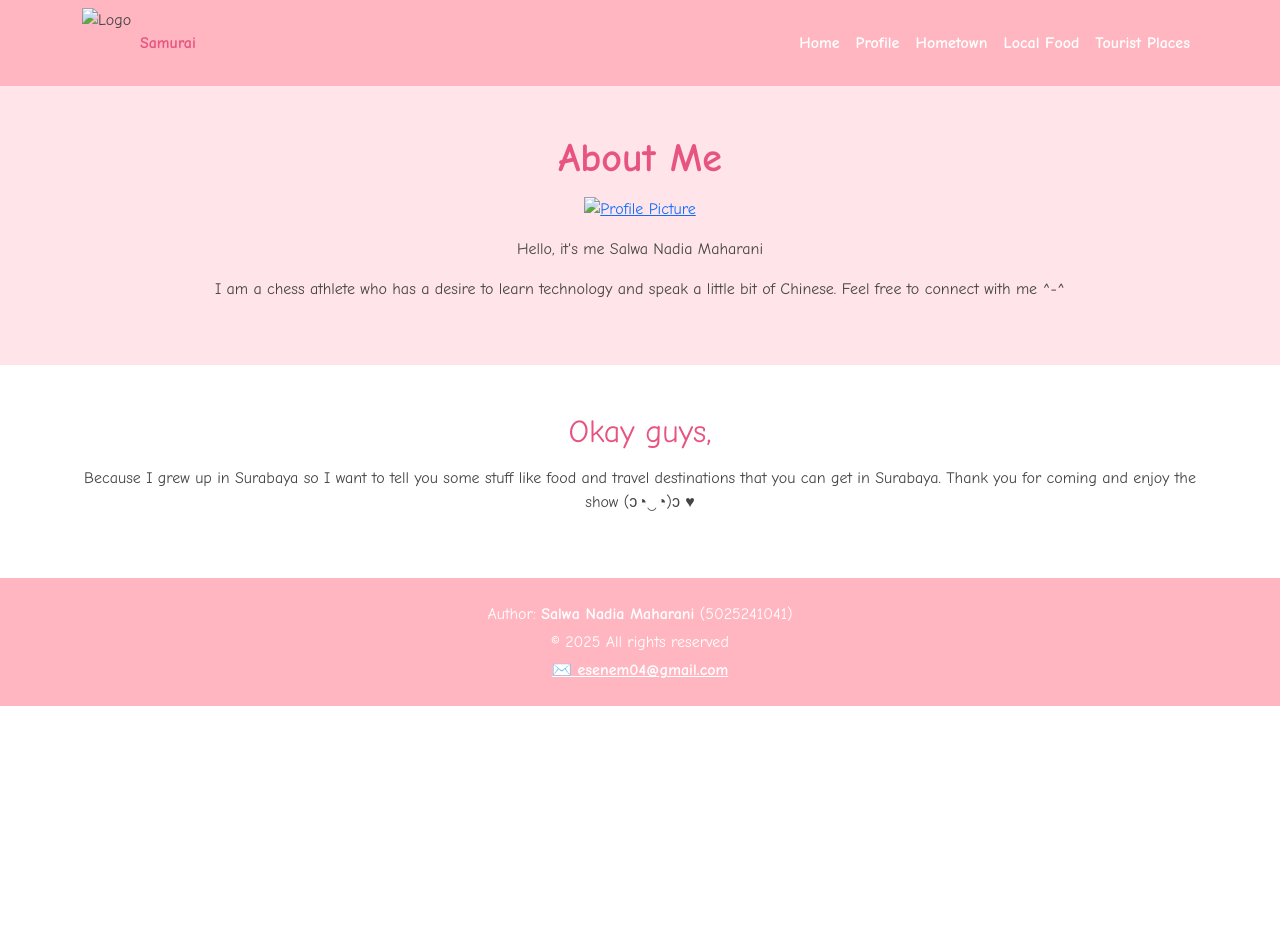
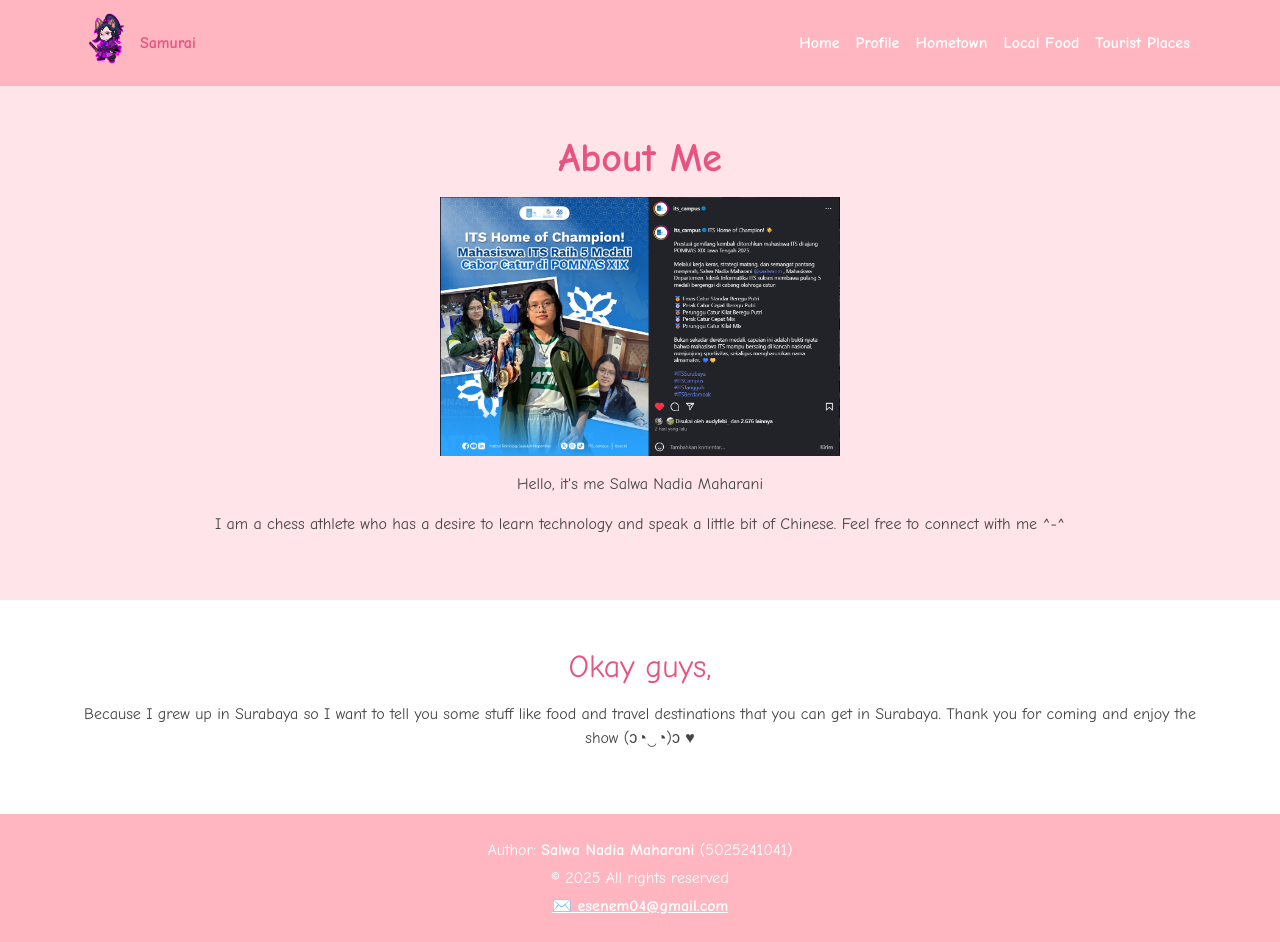
Before and after one commit to awokowkw/Web-Programming, a plain HTML site: page quiz1/profile.html in a window 1280 px wide. Before the commit the page ends 800 px from the top, so only its background shows below. Drawn offline with nearby package versions, Linux system fonts and the light colour scheme; the site is published under a folder, as on GitHub Pages, so addresses that start at the root find nothing.

Commit message:
Update profile.html

```diff
--- a/quiz1/profile.html
+++ b/quiz1/profile.html
@@ -12,7 +12,7 @@
     <header>
         <nav class="navbar navbar-expand-lg navbar-light" style="background-color: #ffb6c1;">
         <div class="container">
-            <img src="/img/IMG_1011.PNG" alt="Logo" width="50" height="70" class="me-2">
+            <img src="img/IMG_1011.PNG" alt="Logo" width="50" height="70" class="me-2">
             <span class="fw-bold text-pink">Samurai</span>
 
             <button class="navbar-toggler" type="button" data-bs-toggle="collapse" data-bs-target="#navbarNav">
@@ -37,7 +37,7 @@
                 <h1 class="fw-bold text-pink">About Me</h1>
 
                 <a href="https://www.instagram.com/p/DPLWse7k1gJ/?hl=id">
-                    <img src="/img/profile.png" alt="Profile Picture" width="400" class="mb-3">
+                    <img src="img/profile.png" alt="Profile Picture" width="400" class="mb-3">
                 </a>
 
             <p>Hello, it's me Salwa Nadia Maharani</p>
```
